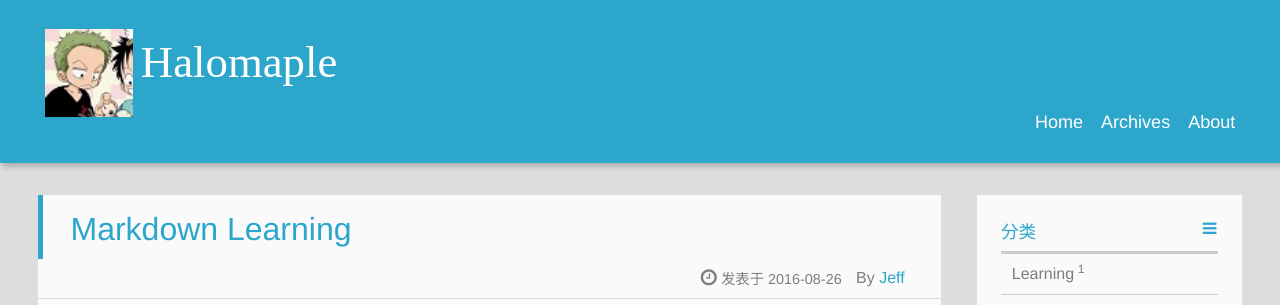
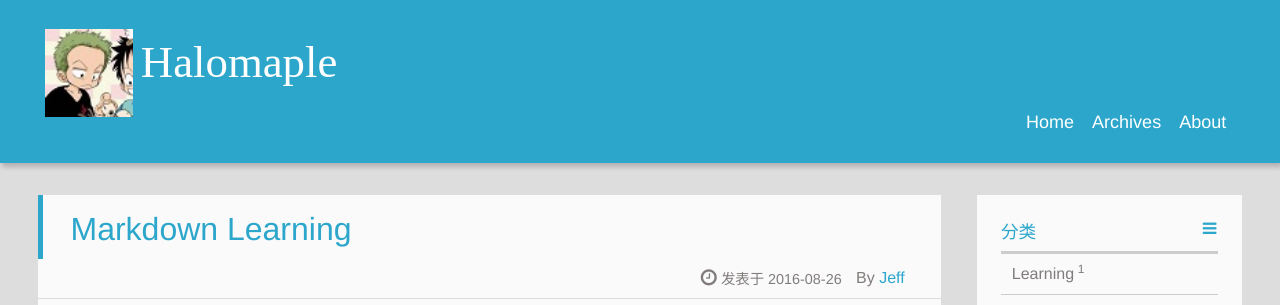
Before and after one commit to Halomaple/blog, a Jekyll site: the page built from index.html, in a window 1280 px wide. Shown: the top 305 px of the page. Built offline with Jekyll 4.4.1, drawn with Linux system fonts in a browser that asks for light colours; nearby versions of some CDN libraries; the list of posts is cut into pages by our own code; comment, search, counter and statistics services are not loaded.

Commit message:
navigation item padding

```diff
--- a/assets/css/style.css
+++ b/assets/css/style.css
@@ -607,7 +607,7 @@ header nav {
 /*}*/
 
 header nav ul li a {
-    padding: .2em 0 .2em 1em;
+    padding: .2em .5em;
 }
 
 /*@media only screen and (min-width:1024px) {
```
